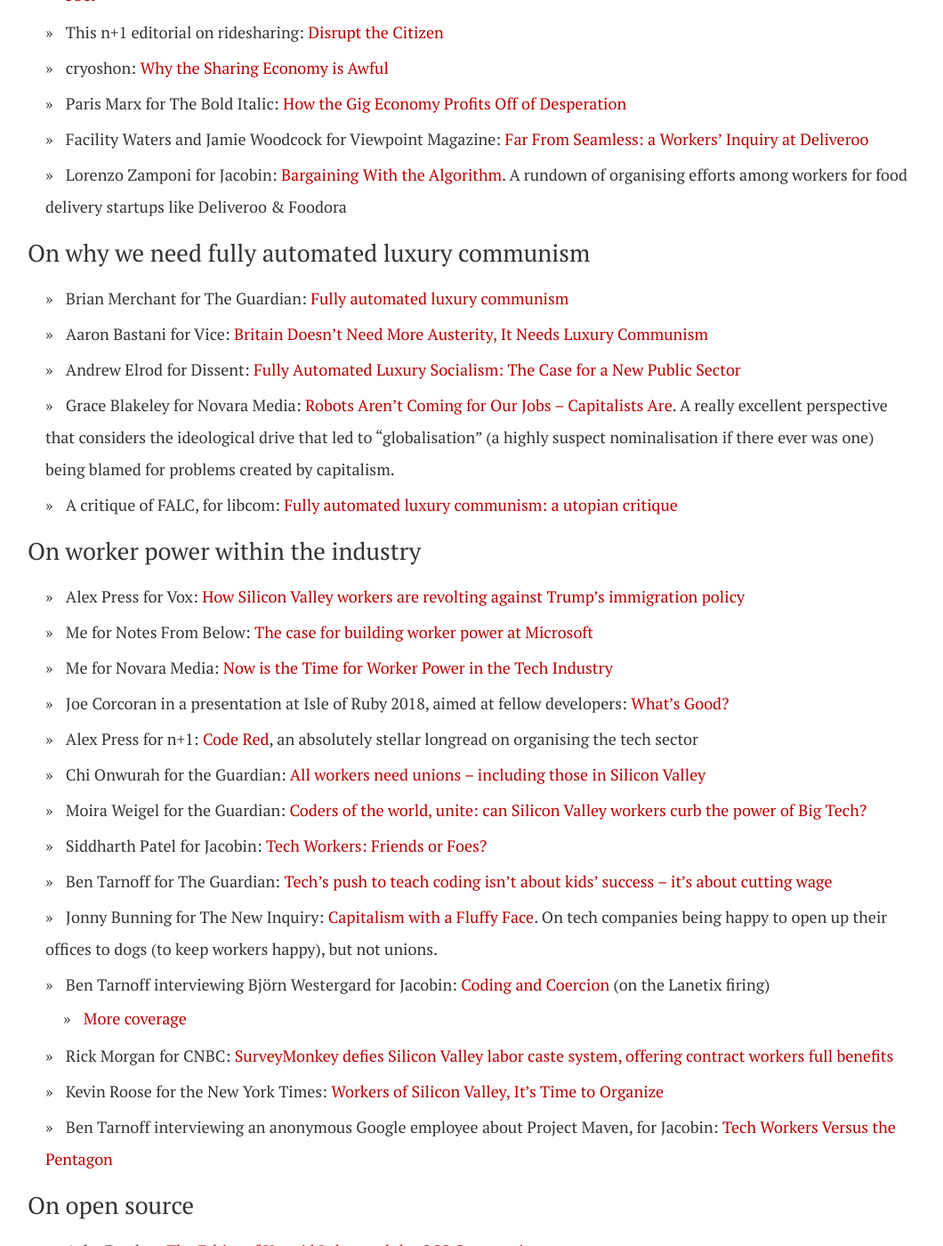
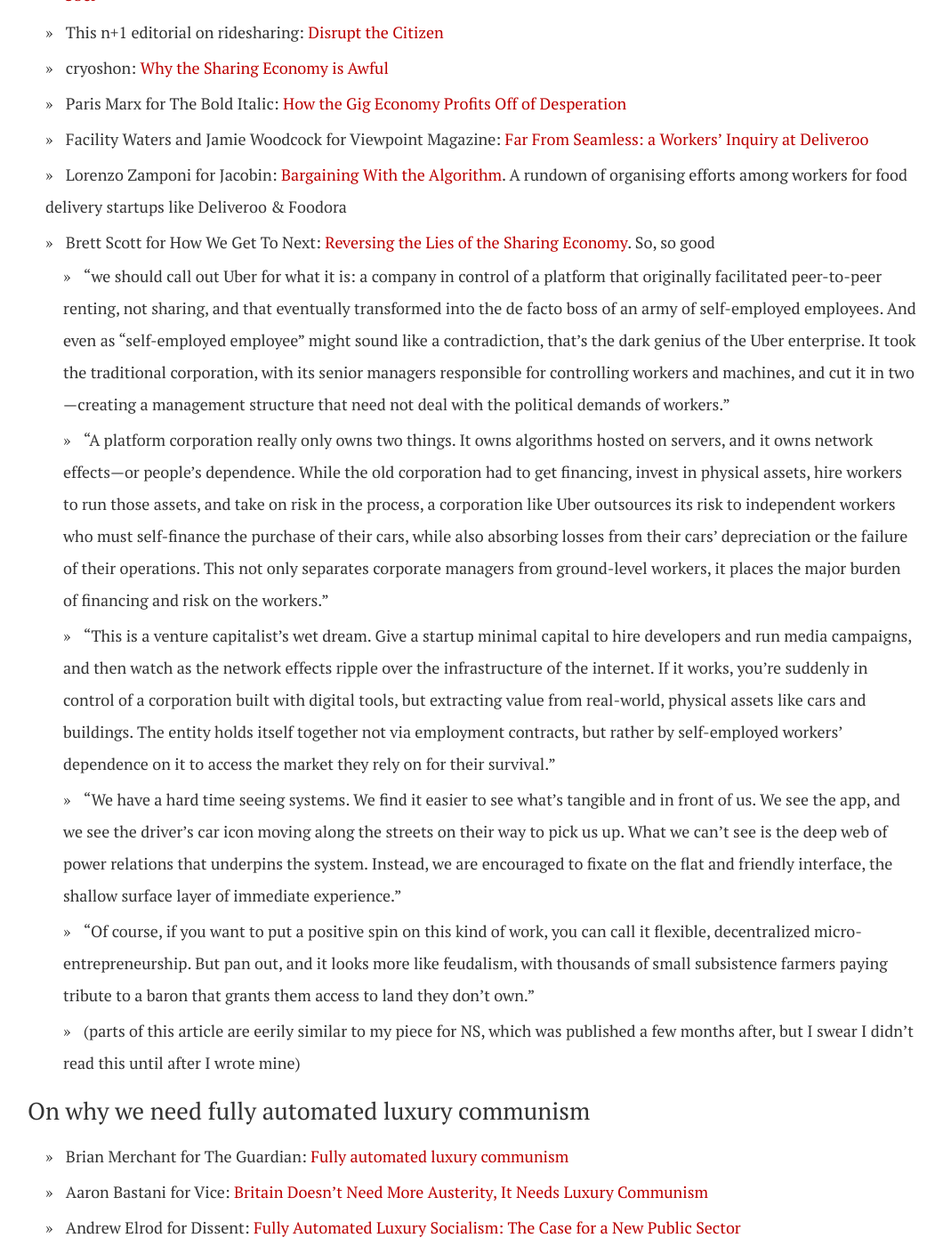
Before and after one commit to dellsystem/dellsystem.github.io, a Jekyll site: the page built from tech.md, in a window 1280 px wide and 1400 px high, scrolled down 12233 px. Shown: the whole window at 89% size, without its empty margins (109-1169 px from the left). Built offline with Jekyll 4.4.1, drawn with Linux system fonts in a browser that asks for light colours; some of the changed text lies outside the part shown.

Commit message:
Add some articles to tech.md

```diff
--- a/tech.md
+++ b/tech.md
@@ -249,6 +249,13 @@ Read them to understand the enemy, esssentially.
 * Paris Marx for The Bold Italic: [How the Gig Economy Profits Off of Desperation](https://thebolditalic.com/how-the-gig-economy-profits-off-desperation-47bc5f04d11b)
 * Facility Waters and Jamie Woodcock for Viewpoint Magazine: [Far From Seamless: a Workers’ Inquiry at Deliveroo](https://www.viewpointmag.com/2017/09/20/far-seamless-workers-inquiry-deliveroo/)
 * Lorenzo Zamponi for Jacobin: [Bargaining With the Algorithm](https://www.jacobinmag.com/2018/06/deliveroo-riders-strike-italy-labor-organizing). A rundown of organising efforts among workers for food delivery startups like Deliveroo & Foodora
+* Brett Scott for How We Get To Next: [Reversing the Lies of the Sharing Economy](https://howwegettonext.com/reversing-the-lies-of-the-sharing-economy-a85501d14be8). So, so good
+	* "we should call out Uber for what it is: a company in control of a platform that originally facilitated peer-to-peer renting, not sharing, and that eventually transformed into the de facto boss of an army of self-employed employees. And even as “self-employed employee” might sound like a contradiction, that’s the dark genius of the Uber enterprise. It took the traditional corporation, with its senior managers responsible for controlling workers and machines, and cut it in two — creating a management structure that need not deal with the political demands of workers."
+	* "A platform corporation really only owns two things. It owns algorithms hosted on servers, and it owns network effects—or people’s dependence. While the old corporation had to get financing, invest in physical assets, hire workers to run those assets, and take on risk in the process, a corporation like Uber outsources its risk to independent workers who must self-finance the purchase of their cars, while also absorbing losses from their cars’ depreciation or the failure of their operations. This not only separates corporate managers from ground-level workers, it places the major burden of financing and risk on the workers."
+	* "This is a venture capitalist’s wet dream. Give a startup minimal capital to hire developers and run media campaigns, and then watch as the network effects ripple over the infrastructure of the internet. If it works, you’re suddenly in control of a corporation built with digital tools, but extracting value from real-world, physical assets like cars and buildings. The entity holds itself together not via employment contracts, but rather by self-employed workers’ dependence on it to access the market they rely on for their survival."
+	* "We have a hard time seeing systems. We find it easier to see what’s tangible and in front of us. We see the app, and we see the driver’s car icon moving along the streets on their way to pick us up. What we can’t see is the deep web of power relations that underpins the system. Instead, we are encouraged to fixate on the flat and friendly interface, the shallow surface layer of immediate experience."
+	* "Of course, if you want to put a positive spin on this kind of work, you can call it flexible, decentralized micro-entrepreneurship. But pan out, and it looks more like feudalism, with thousands of small subsistence farmers paying tribute to a baron that grants them access to land they don’t own."
+	* (parts of this article are eerily similar to my piece for NS, which was published a few months after, but I swear I didn't read this until after I wrote mine)
 
 ### On why we need fully automated luxury communism
 
```
Also changed, not shown: other parts of tech.md (+4 -2 lines).
